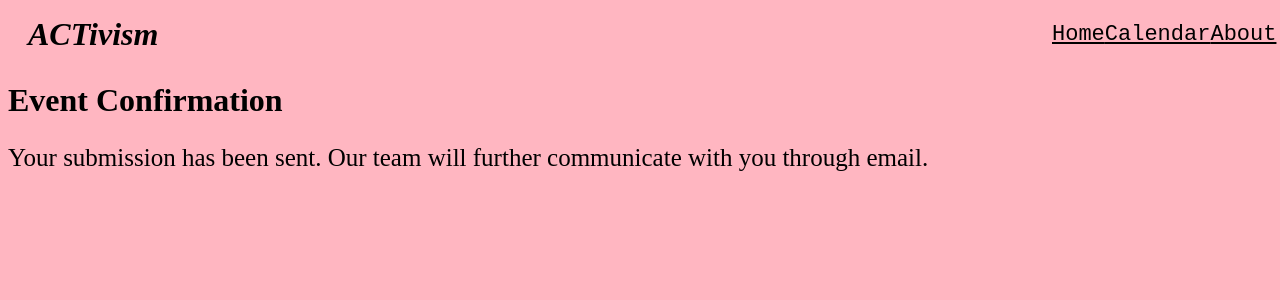
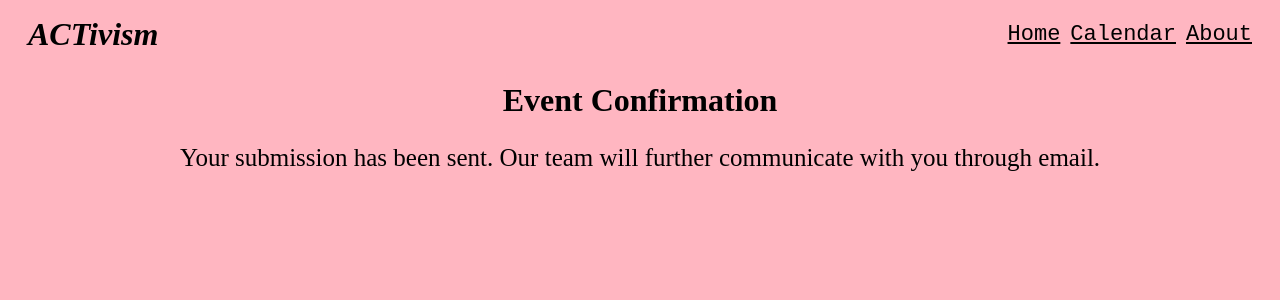
Before and after one commit to claudia0sorio/ACTivism, a Python web app: template templates/submit.html in a window 1280 px wide. Shown: the top 300 px of the page. Run offline with Jinja, Linux system fonts and the light colour scheme; the template is opened without the code that fills it, so the values that code supplies are empty.

Commit message:
everything

```diff
--- a/static/themes/submit.css
+++ b/static/themes/submit.css
@@ -12,11 +12,7 @@ header
 {
   background-color: lightpink;
   padding: 8px 20px;
-
-
-
   display: flex;
-
 }
 
 .navlinks
@@ -36,20 +32,21 @@ header
 .spacer
 {
   flex-grow: 1;
+
 }
 
 .sidespacer
 {
   flex-grow: 1;
-  width: 5px;
+
+  width: 10px;
 }
 
 nav
 {
   display: flex;
   align-items: center;
-  width: 200px;
-  justify-content: space-between;
+  justify-content: space-around;
 }
 
 
@@ -57,3 +54,9 @@ nav
 {
   font-size: 25px;
 }
+
+
+.confirmation
+{
+  text-align:center;
+}
--- a/templates/submit.html
+++ b/templates/submit.html
@@ -21,9 +21,10 @@
         <a class = "navlinks" href='/about_us'>About</a>
       </nav>
     </header>
+<div class = "confirmation">
 <h1>Event Confirmation</h1>
     <div id="submission"> <p>Your submission has been sent. Our team will further communicate with you through email. </p>
-
-
+    </div>
+</div>
   </body>
 </html>
```
